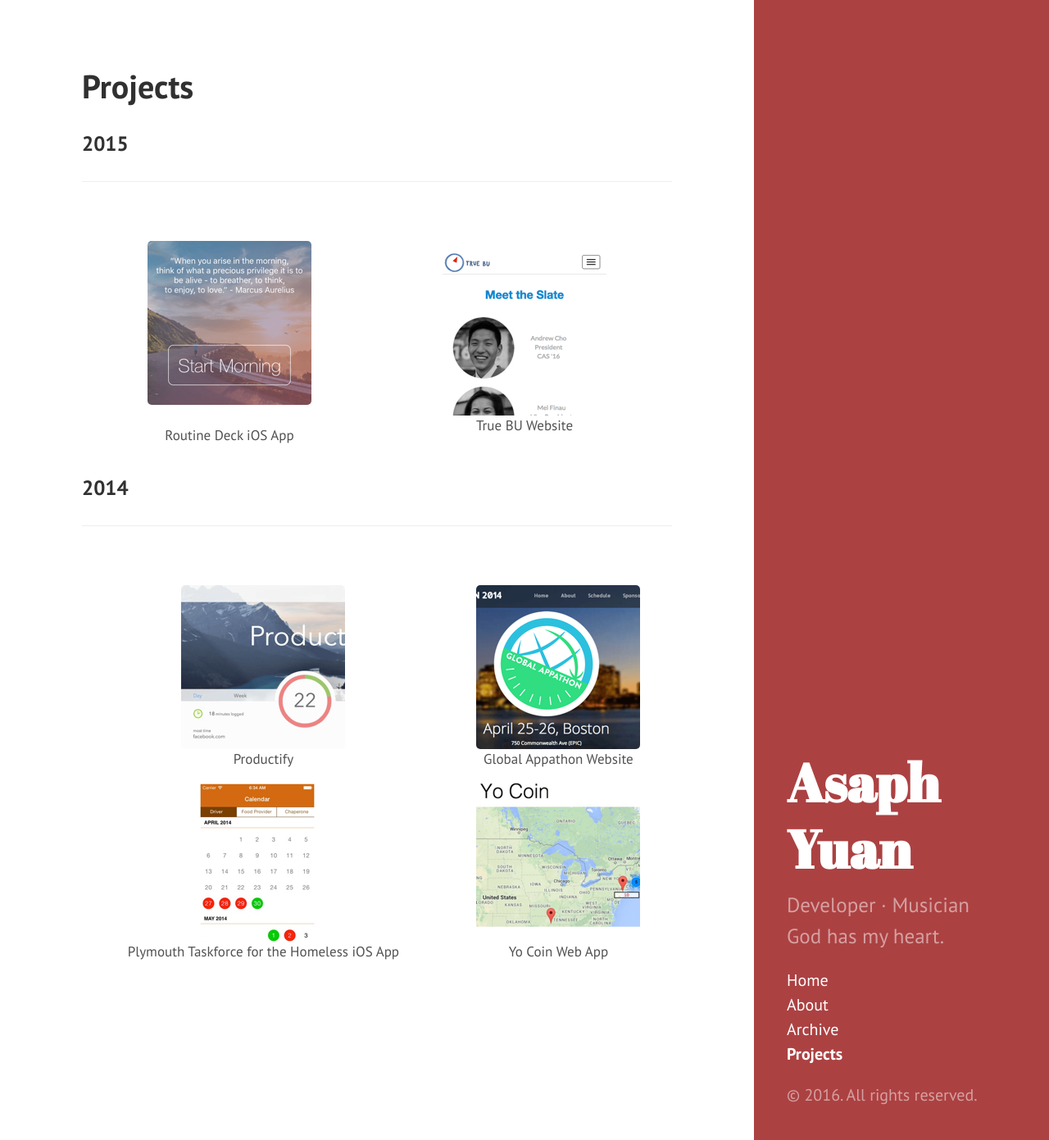
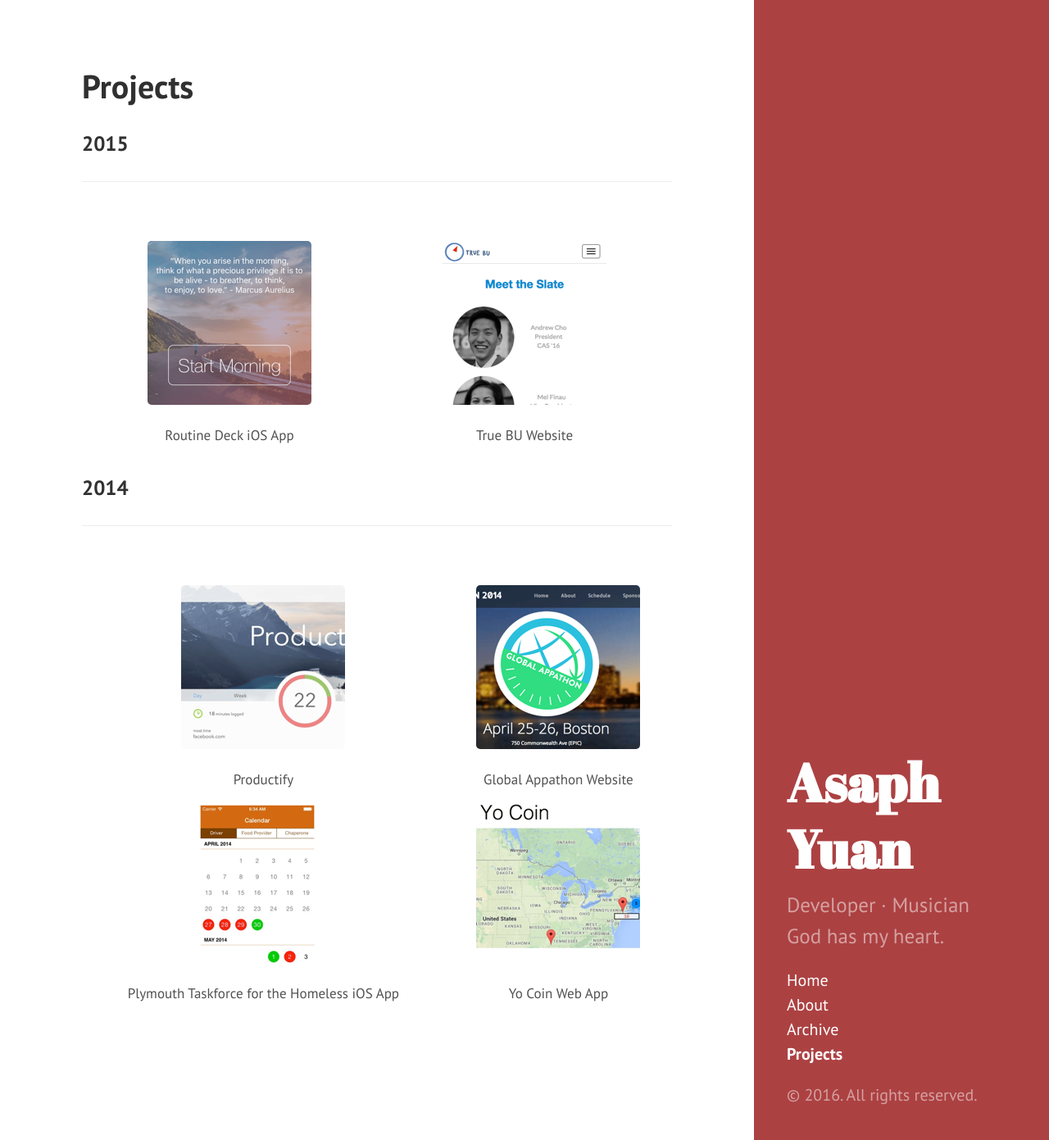
Before and after one commit to asaphy/asaphy.github.io, a Jekyll site: the page built from projects.md, in a window 1280 px wide and 1391 px high. Shown: the whole window at 82% size. Built offline with Jekyll 4.4.1, drawn with Linux system fonts in a browser that asks for light colours.

Commit message:
aligning pictures

```diff
--- a/projects.md
+++ b/projects.md
@@ -8,7 +8,7 @@ title: Projects
 
 |               |               |
 |:-------------:|:-------------:|
-|[![Routines iOS App](/images/routines.png)](https://itunes.apple.com/us/app/routine-deck/id1070839358?ls=1&mt=8){:target="_blank"} <br>Routine Deck iOS App|[![True BU Website](/images/truebu.png)](http://truebu2015.org/){:target="_blank"} True BU Website|
+|[![Routines iOS App](/images/routines.png)](https://itunes.apple.com/us/app/routine-deck/id1070839358?ls=1&mt=8){:target="_blank"} <br>Routine Deck iOS App|[![True BU Website](/images/truebu.png)](http://truebu2015.org/){:target="_blank"}  <br>True BU Website|
 
 
 ###2014
@@ -16,5 +16,5 @@ title: Projects
 
 |               |               |
 |:-------------:|:-------------:|
-|[![Productify Google Chrome Extension](/images/productify.png)](https://chrome.google.com/webstore/detail/productify/gdglndlhpacaljfiaahpkbhblejmiopc){:target="_blank"} Productify|[![Global Appathon Website](/images/appathon.png)](https://github.com/asaphy/appathon){:target="_blank"} Global Appathon Website|
-|[![Plymouth Taskforce for the Homeless iOS App](/images/ptf.png)](http://devpost.com/software/plymouth-taskforce-for-the-homeless-app){:target="_blank"}Plymouth Taskforce for the Homeless iOS App|[![Yo Coin Web App](/images/yocoin.png)](http://devpost.com/software/yo-coin){:target="_blank"} Yo Coin Web App|
+|[![Productify Google Chrome Extension](/images/productify.png)](https://chrome.google.com/webstore/detail/productify/gdglndlhpacaljfiaahpkbhblejmiopc){:target="_blank"}  <br>Productify|[![Global Appathon Website](/images/appathon.png)](https://github.com/asaphy/appathon){:target="_blank"}  <br>Global Appathon Website|
+|[![Plymouth Taskforce for the Homeless iOS App](/images/ptf.png)](http://devpost.com/software/plymouth-taskforce-for-the-homeless-app){:target="_blank"} <br>Plymouth Taskforce for the Homeless iOS App|[![Yo Coin Web App](/images/yocoin.png)](http://devpost.com/software/yo-coin){:target="_blank"}  <br>Yo Coin Web App|
```
